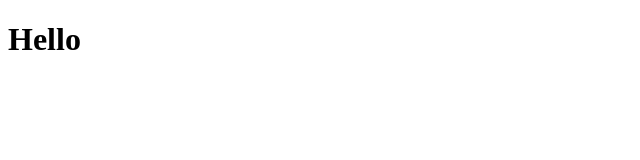
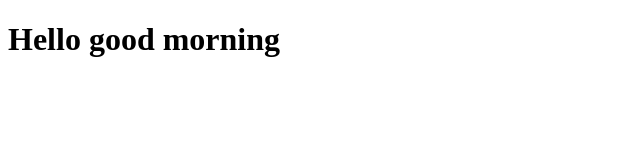
Before and after one commit to Saulzavala976/coursera-test, a plain HTML site: page site/index.html in a window 1280 px wide. Shown: the whole page, without its empty margins (0-640 px from the left). Drawn offline with Linux system fonts and the light colour scheme.

Commit message:
Small addition

```diff
--- a/site/index.html
+++ b/site/index.html
@@ -4,6 +4,6 @@
     <title>Hello World</title>
 </head>
 <body>
-    <h1>Hello</h1>
+    <h1>Hello good morning</h1>
 </body>
 </html>
```
